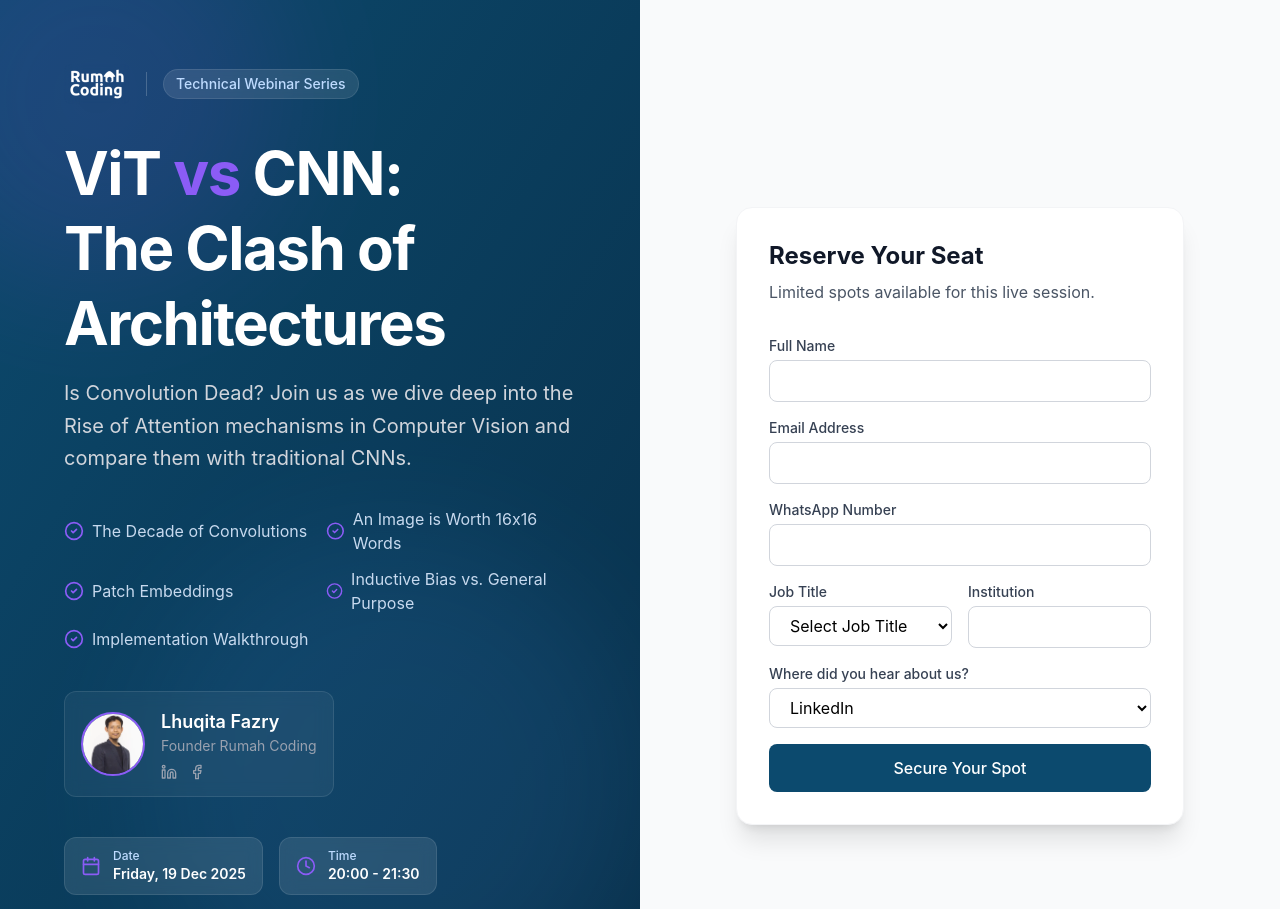
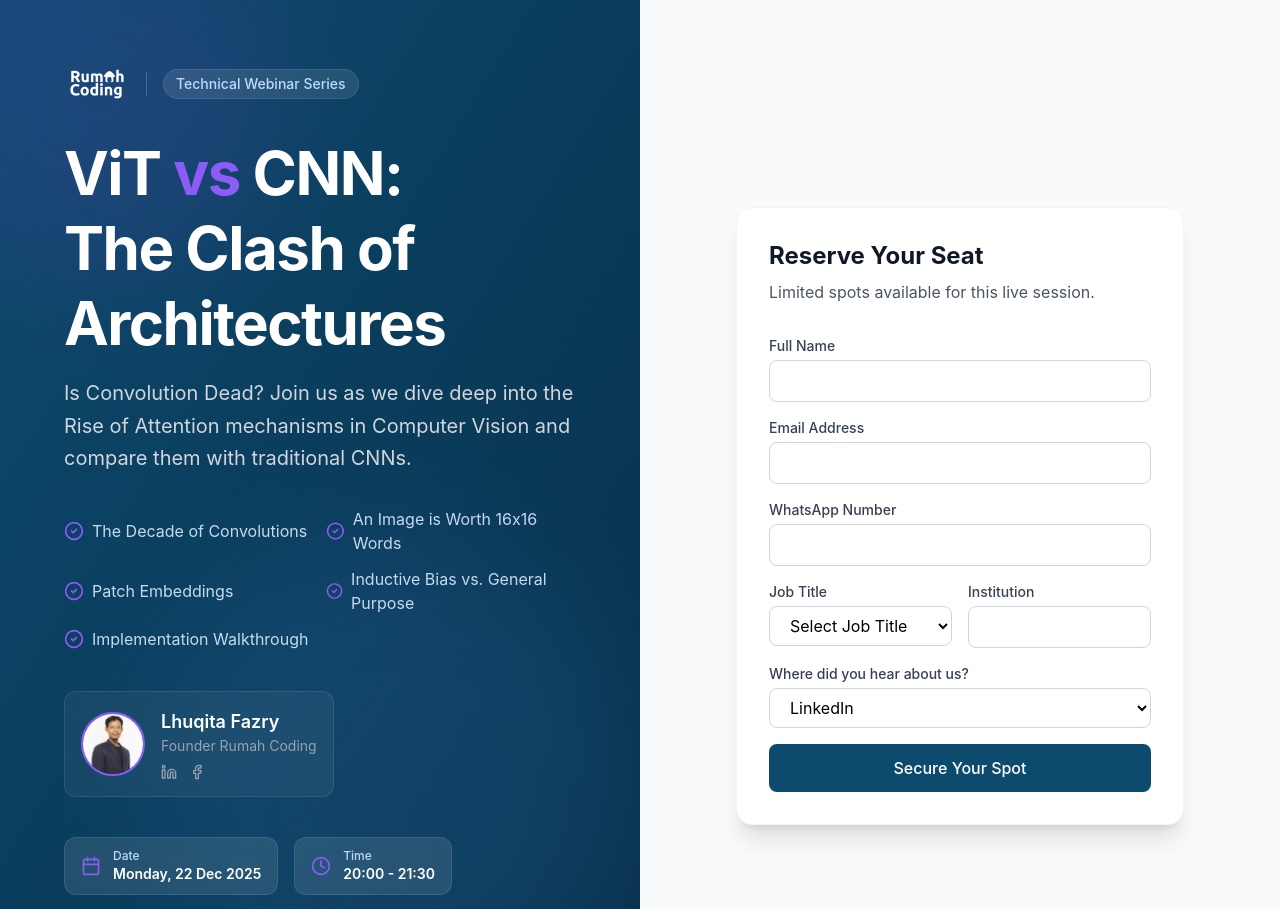
Before and after one commit to lhfazry/webinar, a React (Vite) app: page / in a window 1280 px wide. Shown: the top 909 px of the page. Built offline with nearby package versions, Linux system fonts and the light colour scheme.

Commit message:
Fixing date

```diff
--- a/src/pages/LandingPage.tsx
+++ b/src/pages/LandingPage.tsx
@@ -104,7 +104,7 @@ export default function LandingPage() {
                                     Date
                                 </p>
                                 <p className="text-sm font-semibold text-white">
-                                    Friday, 19 Dec 2025
+                                    Monday, 22 Dec 2025
                                 </p>
                             </div>
                         </div>
```
